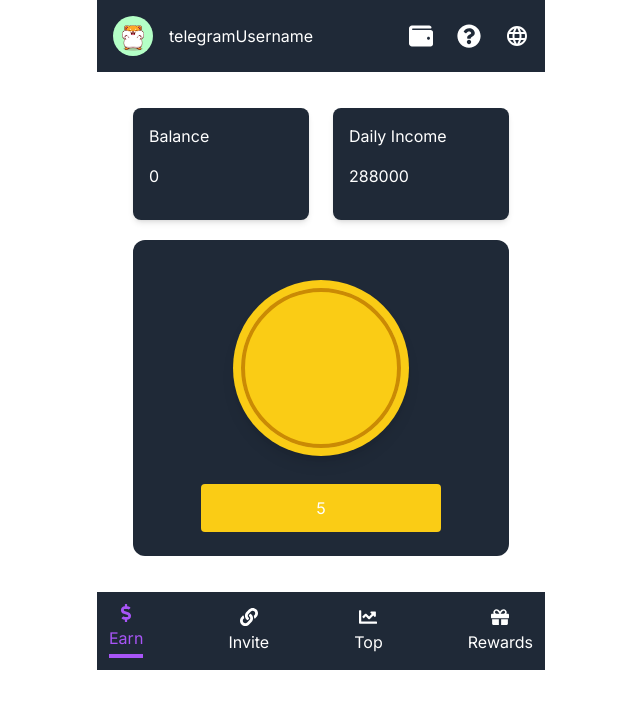
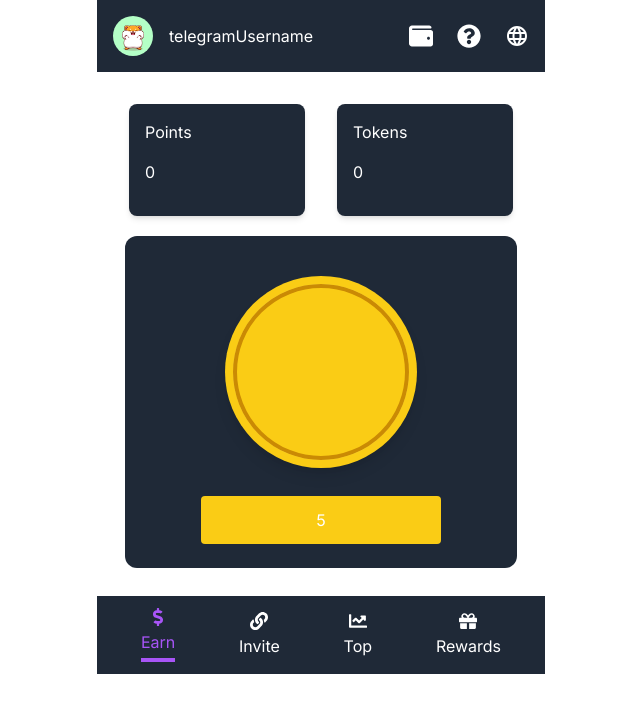
Before and after one commit to devopsnormad/TitaTapbot-demo, a Next.js app: page / in a window 1280 px wide. Shown: the top 712 px of the page, without its empty margins (319-959 px from the left). Built offline with nearby package versions, Linux system fonts and the light colour scheme.

Commit message:
new changes to BotUI and Footer file

```diff
--- a/components/BotUI.tsx
+++ b/components/BotUI.tsx
@@ -6,7 +6,7 @@ import Card from "./Card";
 
 const BotUI = () => {
   const [balance, setBalance] = useState(0);
-  const [dailyIncome, setDailyIncome] = useState(288000);
+  const [totalTokens, setTotalToken] = useState(0);
   const [points, setPoints] = useState(0);
   const [username, setUsername] = useState("");
   const [showPlusOne, setShowPlusOne] = useState(false);
@@ -51,10 +51,19 @@ useEffect(() => {
 
   const handleTap = () => {
     if (points > 0) {
-      setPoints(points - 1);
-      setBalance(balance + 1);
+      const newPoints = points - 1;
+      const newBalance = balance + 1;
+      setPoints(newPoints);
+      setBalance(newBalance);
 
-      // Show the +1 effect
+      // Increment totalTokens for every 1000 points tapped
+      if (newBalance >= 1000) {
+        const newTotalTokens = totalTokens + 10;
+        setTotalToken(newTotalTokens);
+        setBalance(newBalance - 1000);
+      }
+
+
       setShowPlusOne(true);
       setTimeout(() => setShowPlusOne(false), 1000); // Hide after 1 second
 
@@ -64,42 +73,43 @@ useEffect(() => {
         headers: {
           "Content-Type": "application/json",
         },
-        body: JSON.stringify({ points: points - 1, balance: balance + 1 }),
+        body: JSON.stringify({ points: newPoints, balance: newBalance }),
       }).catch((error) => console.error("Error updating points:", error));
     } else {
       alert("No points left! Wait for refuel.");
     }
   };
 
+
   return (
-    <div className="bot-ui p-4 max-w-md mx-auto sm:max-w-sm md:max-w-md">
+    <div className="bot-ui p-3 max-w-md mx-auto sm:max-w-sm md:max-w-md">
       {/* Row One */}
       <div className="flex md:flex-row justify-between m-5 gap-3">
         <Card>
           <div className="flex flex-col gap-4">
-            <span className="text-white">Balance</span>
+            <span className="text-white">Points</span>
             <span className="text-white">{balance}</span>
           </div>
         </Card>
         <Card>
           <div className="flex flex-col gap-4">
-            <span className="text-white">Daily Income</span>
-            <span className="text-white">{dailyIncome}</span>
+            <span className="text-white">Tokens</span>
+            <span className="text-white">{totalTokens}</span>
           </div>
         </Card>
       </div>
 
       {/* Row Two */}
-      <div className="bg-gray-800 rounded-xl m-5 text-white p-6 flex flex-col items-center gap-5">
+      <div className="bg-gray-800 rounded-xl m-4 text-white p-6 flex flex-col items-center gap-5">
         <button
           onClick={handleTap}
-          className="mt-4 w-44 h-44 sm:w-44 sm:h-44 bg-yellow-400 rounded-full flex items-center justify-center text-white text-lg font-bold shadow-lg relative"
+          className="mt-4 w-44 h-48 sm:w-48 sm:h-48 bg-yellow-400 rounded-full flex items-center justify-center text-white text-lg font-bold shadow-lg relative"
         >
           <span className="absolute inset-0 flex items-center justify-center">
-            <span className="block w-16 h-16 sm:w-40 sm:h-40 bg-yellow-300 rounded-full"></span>
+            <span className="block w-16 h-16 sm:w-44 sm:h-44 bg-yellow-300 rounded-full"></span>
           </span>
           <span className="absolute inset-0 flex items-center justify-center">
-            <span className="block w-40 h-40 sm:w-40 sm:h-40 bg-yellow-400 rounded-full border-4 border-yellow-600"></span>
+            <span className="block w-44 h-44 sm:w-44 sm:h-44 bg-yellow-400 rounded-full border-4 border-yellow-600"></span>
           </span>
           <span className="absolute inset-0 flex items-center justify-center">
             {/* Image here */}
--- a/components/Footer.tsx
+++ b/components/Footer.tsx
@@ -8,7 +8,7 @@ const Footer: React.FC = () => {
 
   return (
     <footer className="max-w-full sm:max-w-md mx-auto bg-gray-800 text-white">
-      <div className="p-3 max-w-full sm:max-w-md mx-auto flex items-center justify-between">
+      <div className="p-3 max-w-full sm:max-w-md mx-auto flex items-center justify-around">
         <button
           className={`flex flex-col items-center space-y-1 ${
             activeTab === "earn" ? "text-purple-500" : "text-white"
```
